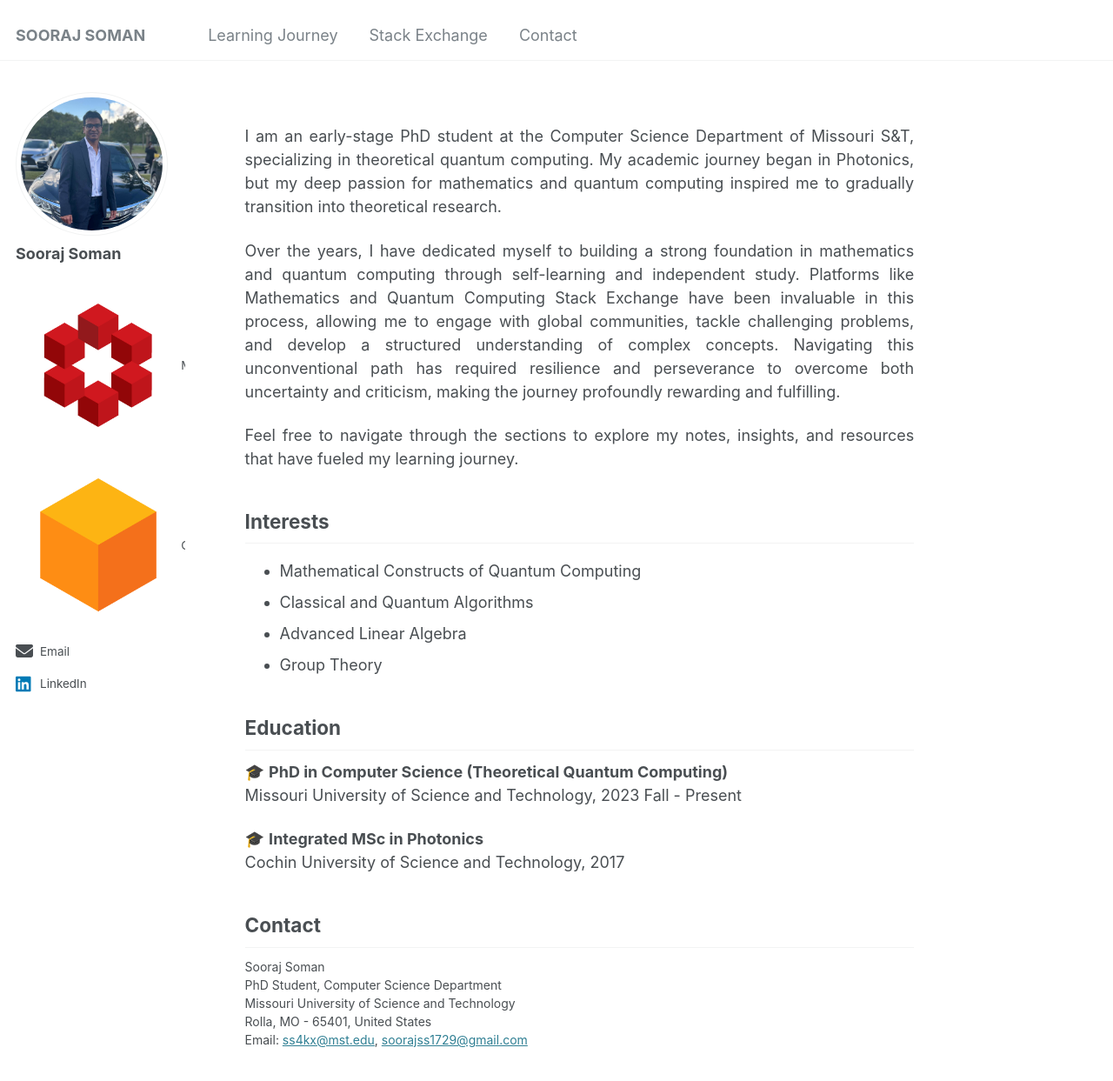
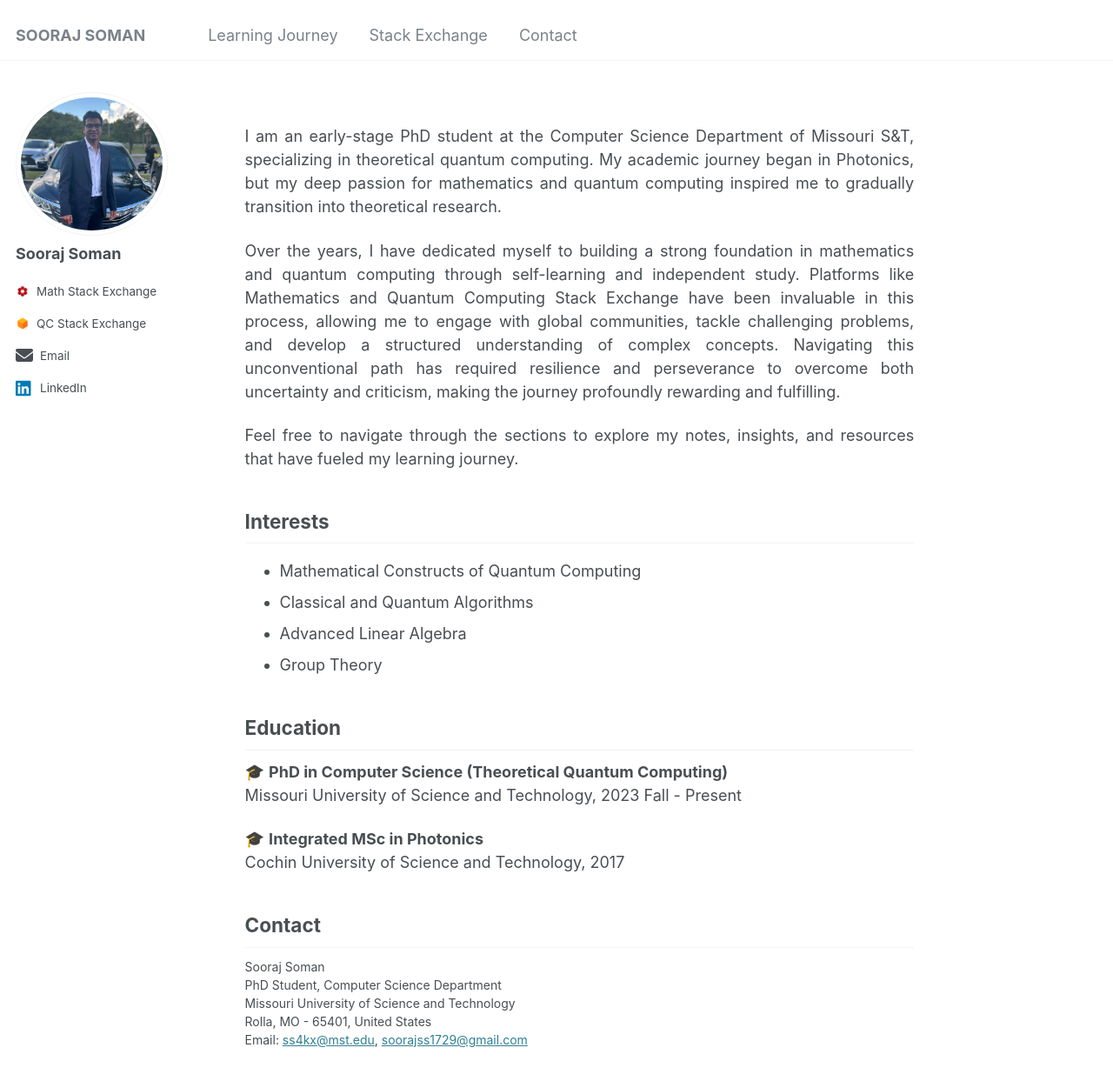
Before and after one commit to soorajss1729/soorajss1729.github.io, a Jekyll site: the page built from _pages/about.md, in a window 1280 px wide and 1400 px high. Shown: the top 1243 px of the window at 87% size. Built offline with Jekyll 4.4.1, drawn with Linux system fonts in a browser that asks for light colours.

Commit message:
Update main.scss

```diff
--- a/assets/css/main.scss
+++ b/assets/css/main.scss
@@ -67,6 +67,13 @@
   font-size: 20px;        /* FontAwesome icon size */
 }
 
+.se-logo {
+  width: 16px;            /* Custom size for Math SE and QC SE logos */
+  height: 16px;
+  margin-right: 8px;      /* Ensure spacing matches other icons */
+  vertical-align: middle; /* Align properly with text */
+}
+
 
 
 .learning-topnav {
```
